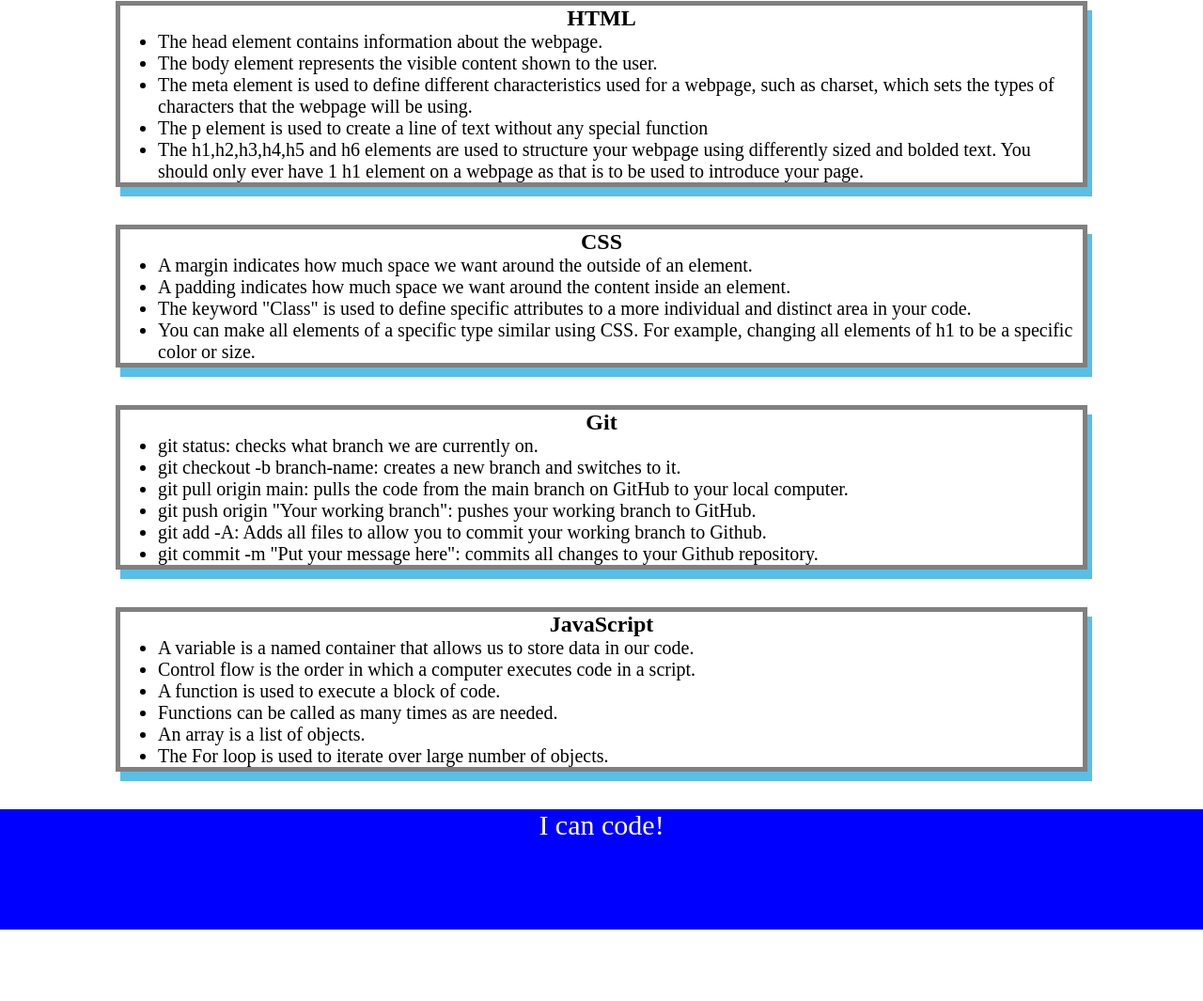
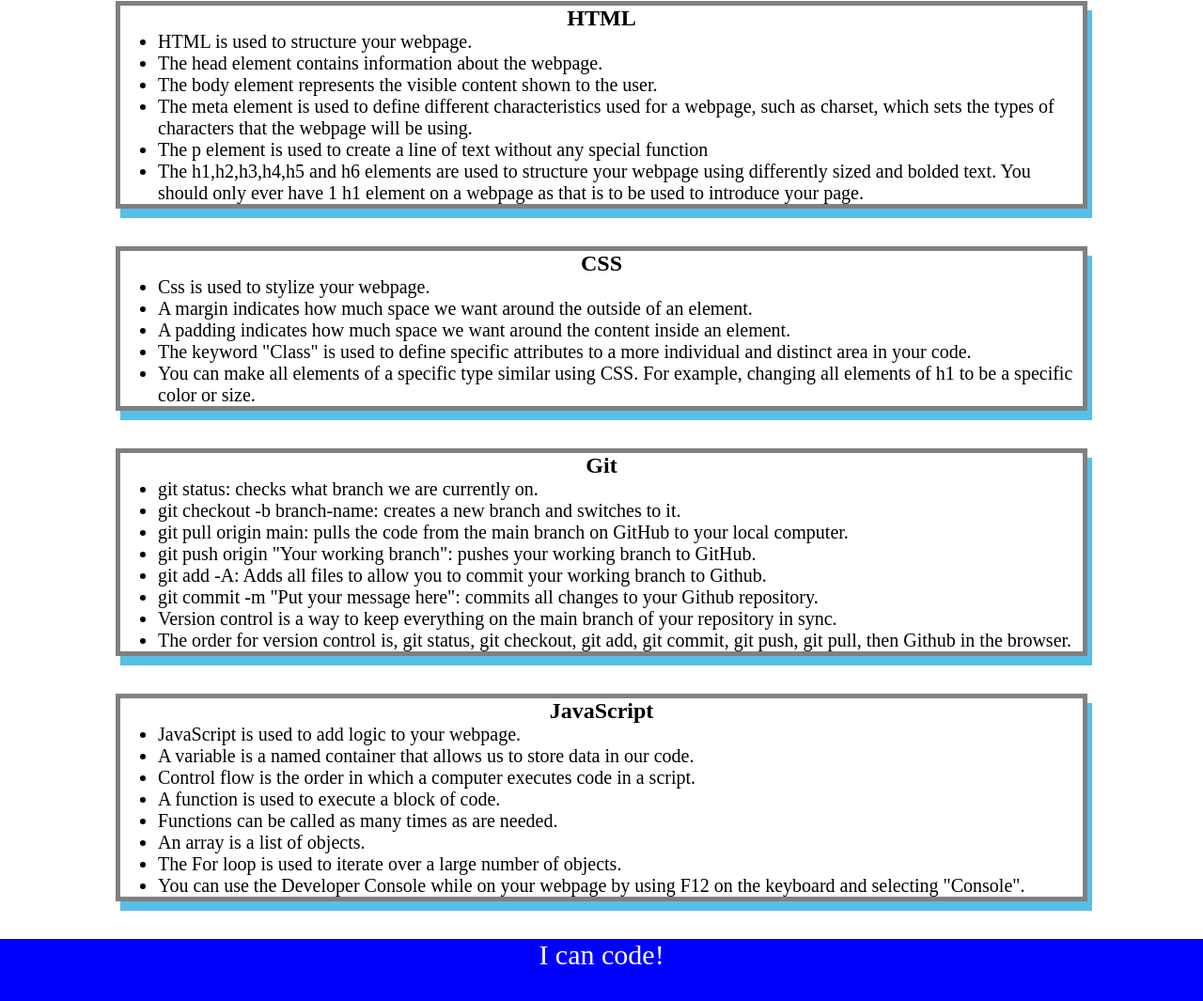
Before and after one commit to Runnerrupert/prework-study-guide, a plain HTML site: page index.html in a window 1280 px wide. Shown: the part 167-1232 px from the top of the page at 94% size. Before the commit the page ends 1156 px from the top, so only its background shows below. Drawn offline with Linux system fonts and the light colour scheme.

Commit message:
Adds notes to HTML, CSS, Git and JavaScript. Fixes a typo within Javascript

```diff
--- a/index.html
+++ b/index.html
@@ -17,6 +17,7 @@
       <section class="card" id="html-section">
         <h2>HTML</h2>
             <ul>
+              <li>HTML is used to structure your webpage.</li>
               <li>The head element contains information about the webpage.</li>
               <li>The body element represents the visible content shown to the user.</li>
               <li>The meta element is used to define different characteristics used for a webpage, such as charset, which sets the types of
@@ -31,6 +32,7 @@
       <section class="card" id="css-section">
         <h2>CSS</h2>
           <ul>
+            <li>Css is used to stylize your webpage.</li>
             <li>A margin indicates how much space we want around the outside of an element.</li>
             <li>A padding indicates how much space we want around the content inside an element.</li>
             <li>The keyword "Class" is used to define specific attributes to a more individual and distinct area in your code.</li>
@@ -48,18 +50,22 @@
             <li>git push origin "Your working branch": pushes your working branch to GitHub.</li>
             <li>git add -A: Adds all files to allow you to commit your working branch to Github.</li>
             <li>git commit -m "Put your message here": commits all changes to your Github repository.</li>
+            <li>Version control is a way to keep everything on the main branch of your repository in sync.</li>
+            <li>The order for version control is, git status, git checkout, git add, git commit, git push, git pull, then Github in the browser.</li>
           </ul>
       </section>
 
       <section class="card" id="javascript-section">
         <h2>JavaScript</h2>
           <ul>
+            <li>JavaScript is used to add logic to your webpage.</li>
             <li>A variable is a named container that allows us to store data in our code.</li>
             <li>Control flow is the order in which a computer executes code in a script.</li>
             <li>A function is used to execute a block of code.</li>
             <li>Functions can be called as many times as are needed.</li>
             <li>An array is a list of objects.</li>
-            <li>The For loop is used to iterate over large number of objects.</li>
+            <li>The For loop is used to iterate over a large number of objects.</li>
+            <li>You can use the Developer Console while on your webpage by using F12 on the keyboard and selecting "Console".</li>
           </ul>
       </section>
     </main>
```
